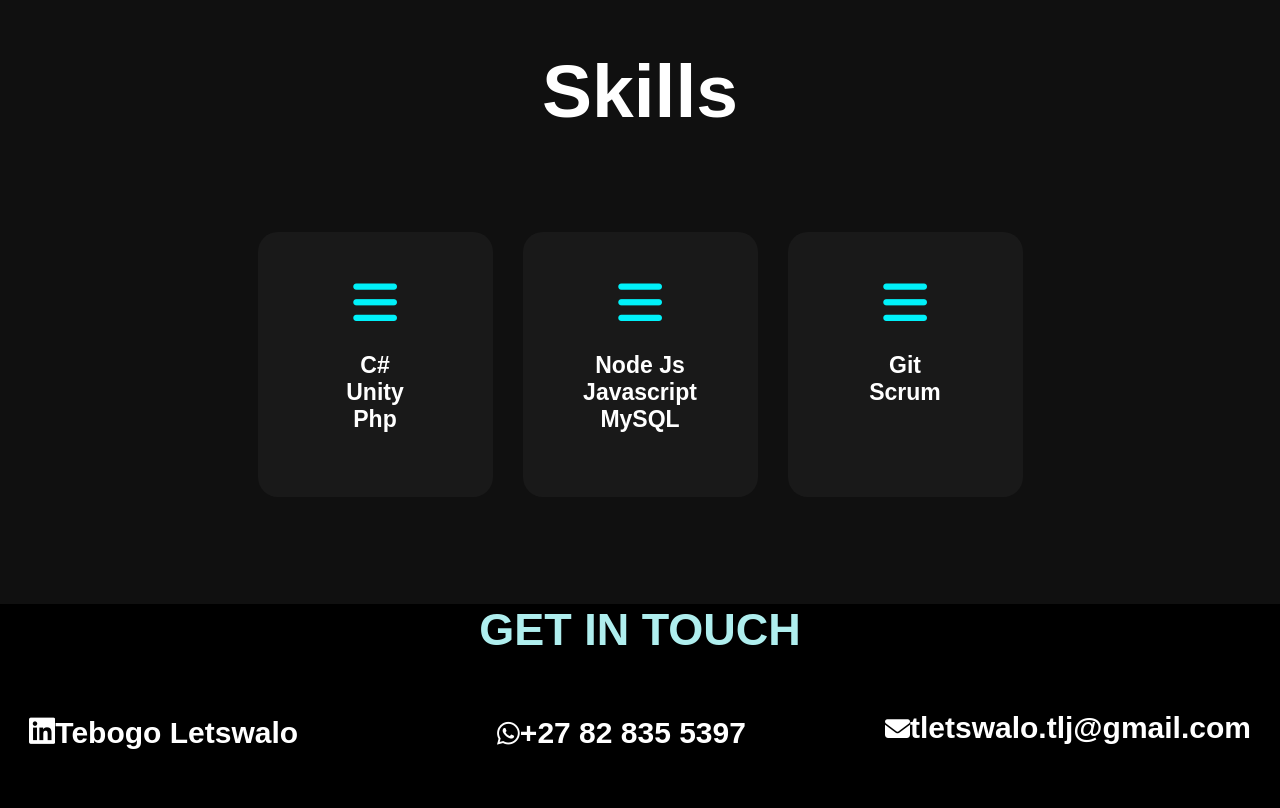
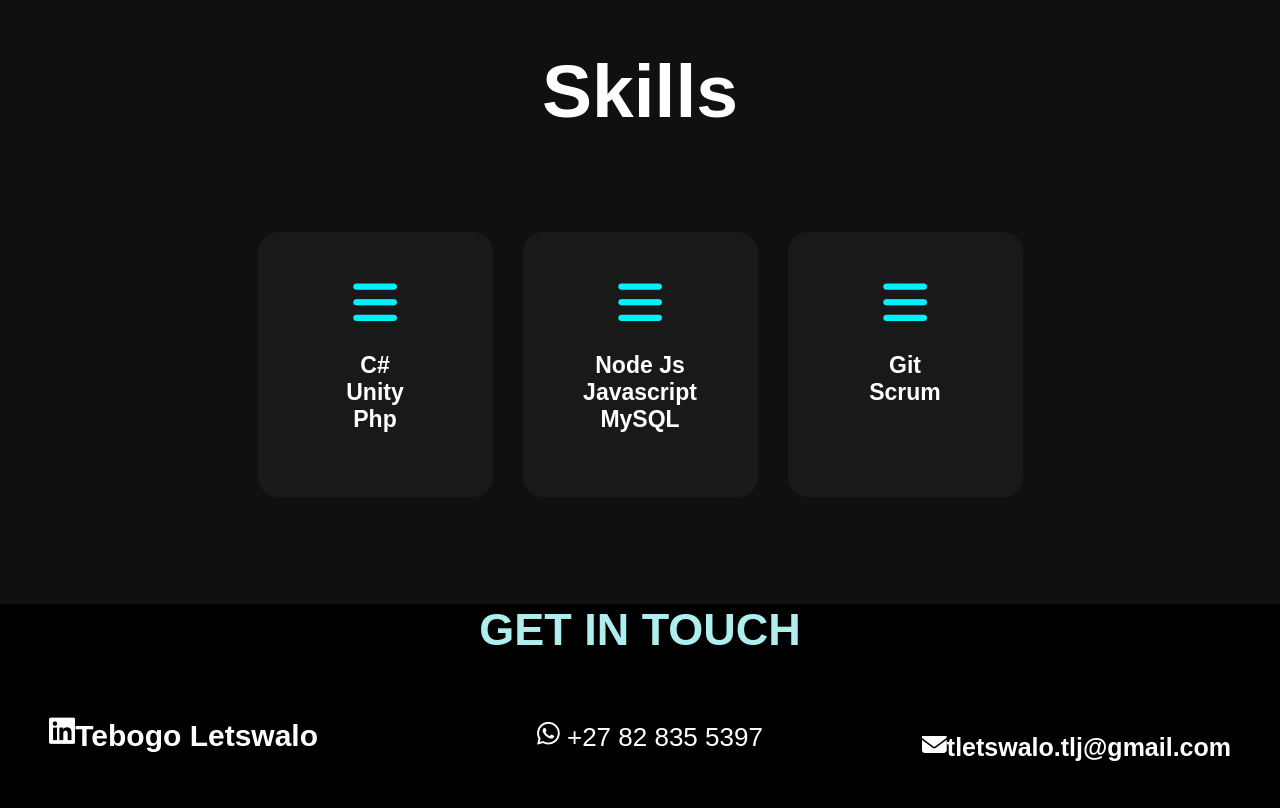
Before and after one commit to Tebogo-Letswalo/Portfolio.github.io, a plain HTML site: page index.HTML in a window 1280 px wide. Shown: the part 2642-3450 px from the top of the page. Drawn offline with Linux system fonts and the light colour scheme.

Commit message:
contact fixed

```diff
--- a/index.HTML
+++ b/index.HTML
@@ -152,18 +152,18 @@
 
       <div class="linkedin">
 
-        <a href="https://www.linkedin.com/in/tebogo-letswalo-255b5b209/"><i class="fa-brands fa-linkedin "></i></a> <p id="textToEmpty">Tebogo Letswalo</p>
+       <p id="textToEmpty"> <a href="https://www.linkedin.com/in/tebogo-letswalo-255b5b209/"><i class="fa-brands fa-linkedin "></i>Tebogo Letswalo</a> </p>
       </div>
 
       <div class="phone">
 
-          <a href="https://wa.me/+27828355397"> <i class="fa-brands fa-whatsapp"></i></a> <p id="textToEmpty2"> +27 82 835 5397</p>
+          <p id="textToEmpty2"></p><a href="https://wa.me/+27828355397"> <i class="fa-brands fa-whatsapp"></i>  +27 82 835 5397</a></p>
 
       </div>
       <div class="email">
 
 
-          <a href="mailto:tletswalo.tlj@gmail.com ">  <i class="fa-solid fa-envelope"></i></a><p id="textToEmpty3">tletswalo.tlj@gmail.com</p>
+          <p id="textToEmpty3"><a href="mailto:tletswalo.tlj@gmail.com ">  <i class="fa-solid fa-envelope"></i>tletswalo.tlj@gmail.com</a></p>
       </div>
 
 
--- a/style.css
+++ b/style.css
@@ -306,7 +306,7 @@ h5{
         display: flex;
         flex-direction: row;
         font-size: 26px;
-        margin-top: -30px;
+        margin-top: -10px;
 }
 .phone p{
 
@@ -322,6 +322,7 @@ h5{
         margin-left: 80px;
         display: flex;
         flex-direction: row;
+        margin-top: 20px;
 }
 .email p{
         margin-top: -5px;
```
